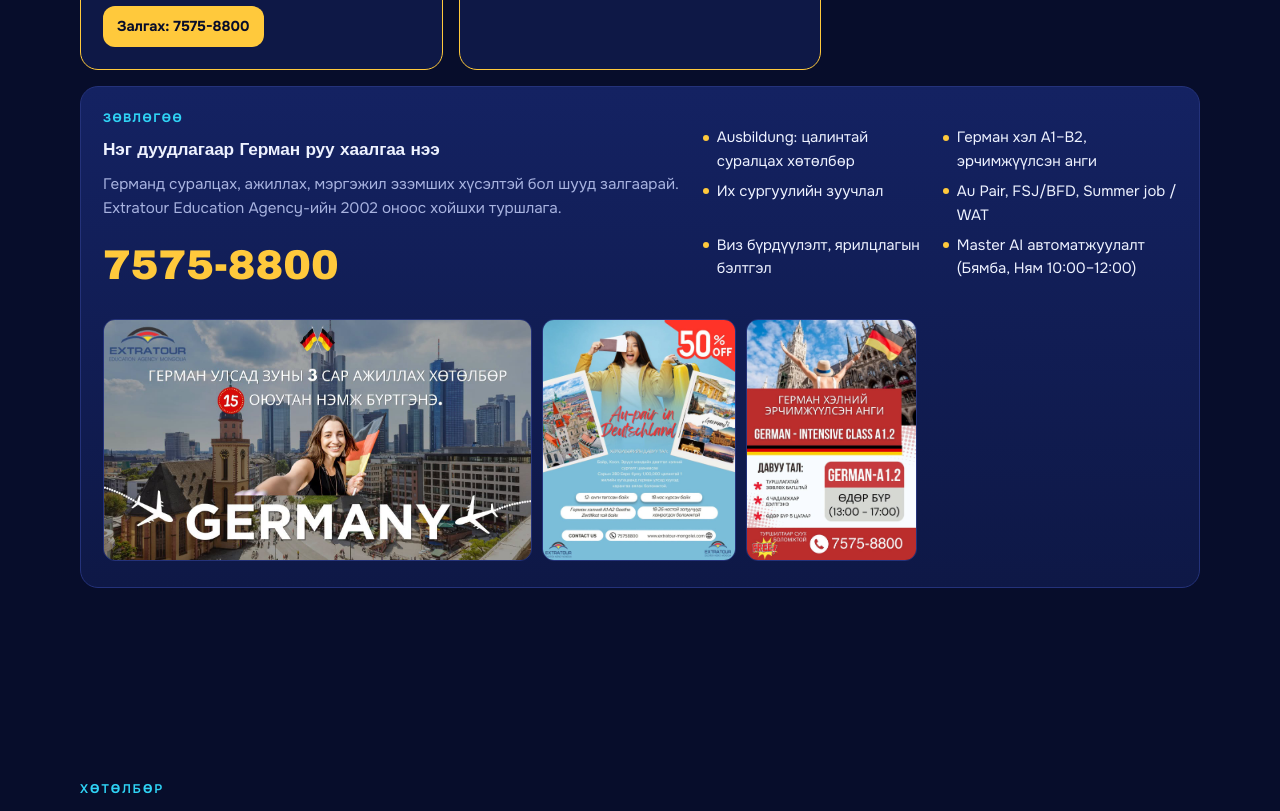
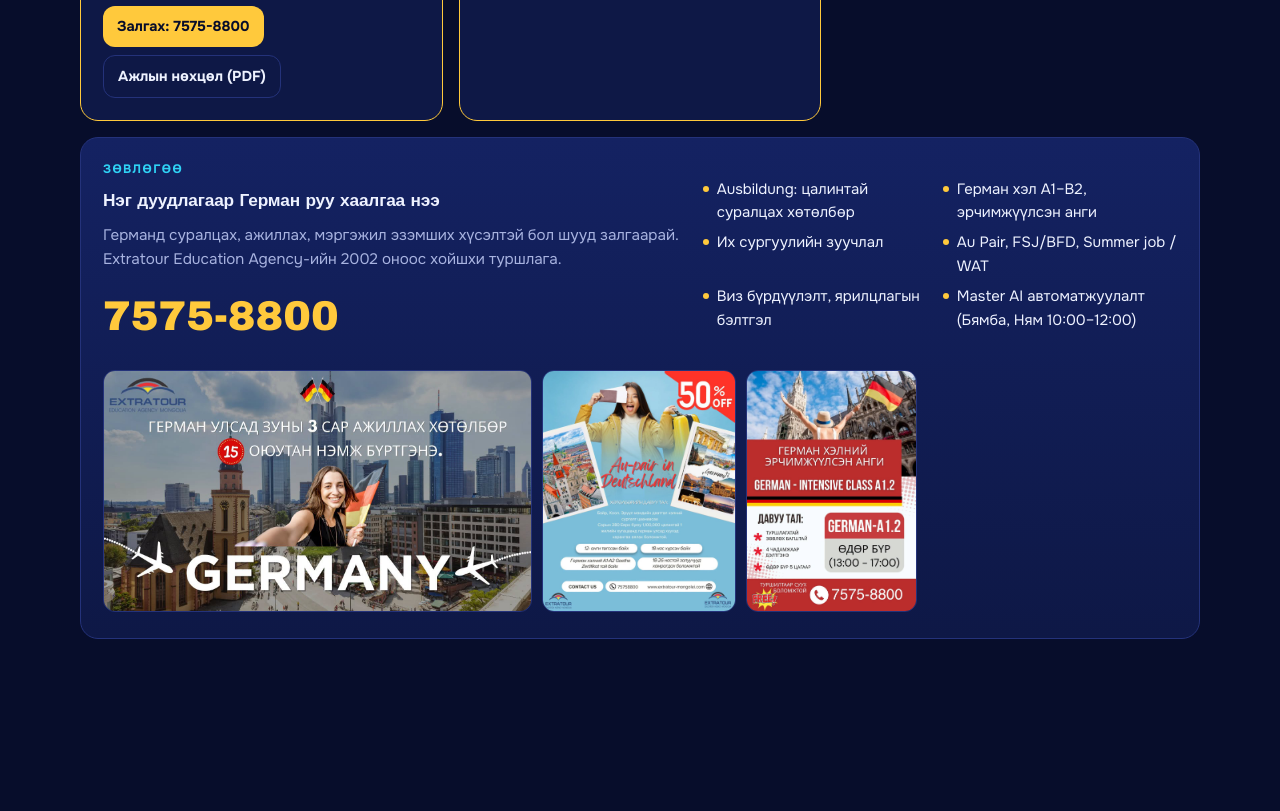
Before and after one commit to munkhtsog/extraedu-site, a plain HTML site: page index.html in a window 1280 px wide. Shown: the part 3107-3918 px from the top of the page. Drawn offline with Linux system fonts and the light colour scheme; a web font is replaced by a local one.

Commit message:
Add Poland job conditions PDF and link it from the announcement
Co-Authored-By: Claude Opus 5.5 <noreply@anthropic.com>
Claude-Session: https://claude.ai/code/session_01HZsFcVjR1mUoj4XUp3G7Ef

```diff
--- a/index.html
+++ b/index.html
@@ -393,6 +393,7 @@ footer .wrap { display: flex; flex-wrap: wrap; justify-content: space-between; g
           <div class="meta"><span>Зуучлагч: <b>Extratour Education Agency</b></span><span>Instagram: <b><a href="https://www.instagram.com/Extratour_Mongolia/" target="_blank" rel="noopener" style="color:inherit">@Extratour_Mongolia</a></b></span></div>
           <div class="actions">
             <a class="btn btn-primary" href="tel:+97675758800">Залгах: 7575-8800</a>
+            <a class="btn btn-ghost" href="docs/poland-jobs.pdf" target="_blank" rel="noopener">Ажлын нөхцөл (PDF)</a>
           </div>
         </article>
         <article class="news" data-until="2026-11-03T22:00:00+08:00">
```
Also changed, not shown: 1 other file.
